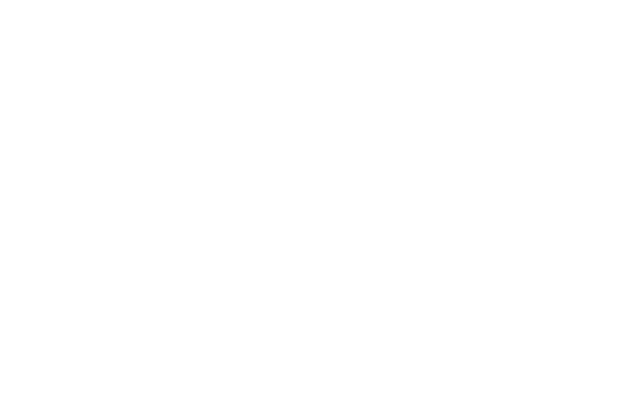
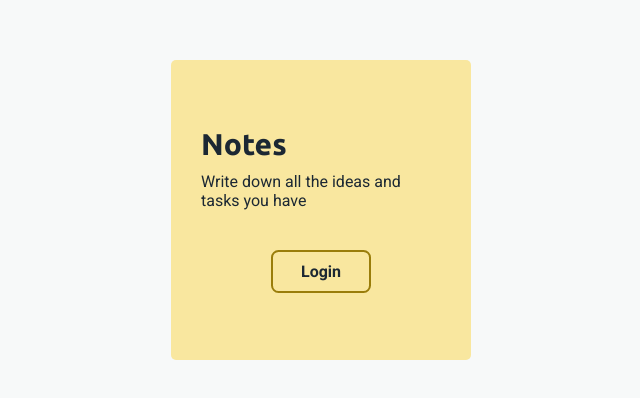
Before and after one commit to NerioBalza/notes, a React (Create React App) app: page / in a window 1280 px wide. Shown: the part 158-556 px from the top of the page, without its empty margins (319-959 px from the left). Built offline with nearby package versions, Linux system fonts and the light colour scheme.

Commit message:
Hero de la Home page terminado

```diff
--- a/src/assets/styles/Index.scss
+++ b/src/assets/styles/Index.scss
@@ -1 +1,6 @@
-@import "./components/Globals.scss";
+@import "./lib/Globals.scss";
+
+//pages
+@import "./pages/Home.scss";
+
+//components
--- a/src/assets/styles/components/Globals.scss
+++ /dev/null
@@ -1,12 +0,0 @@
-* {
-  margin: 0;
-  padding: 0;
-  box-sizing: border-box;
-}
-
-html {
-  font-size: 62.5%;
-}
-
-body {
-}
--- /dev/null
+++ b/src/assets/styles/lib/Globals.scss
@@ -0,0 +1,62 @@
+@import url("https://fonts.googleapis.com/css2?family=Ubuntu:ital,wght@0,300;0,400;0,500;0,700;1,300;1,400;1,500;1,700&display=swap");
+@import url("https://fonts.googleapis.com/css2?family=Roboto:ital,wght@0,100;0,300;0,400;0,500;0,700;0,900;1,100;1,300;1,400;1,500;1,700;1,900&display=swap");
+
+//Fonts:
+$title-font: "Ubuntu", sans-serif;
+$text-font: "Roboto", sans-serif;
+
+//Colors:
+$primary-color: #9a7d0a;
+$secundary-color: #f9e79f;
+$tertiary-color: #abb2b9;
+$dark-color: #1c2833;
+$light-color: #f7f9f9;
+
+* {
+  margin: 0;
+  padding: 0;
+  box-sizing: border-box;
+}
+
+html {
+  font-size: 62.5%;
+}
+
+body {
+  font-family: $text-font;
+  color: $dark-color;
+  background-color: $light-color;
+}
+
+body.dark {
+  background-color: $dark-color;
+  color: $light-color;
+}
+
+h1,
+h2,
+h3,
+h4,
+h5,
+h6 {
+  font-family: $title-font;
+}
+
+a {
+  color: inherit;
+  text-decoration: none;
+}
+
+.btn {
+  display: block;
+  text-align: center;
+  padding: 1rem 2rem;
+  font-size: 1.6rem;
+  font-weight: bold;
+  width: auto;
+  min-width: 100px;
+  max-width: 200px;
+  background: transparent;
+  border: 2px solid $primary-color;
+  border-radius: 0.75rem;
+}
--- /dev/null
+++ b/src/assets/styles/pages/Home.scss
@@ -0,0 +1,35 @@
+.home {
+  .hero {
+    padding: 5rem 2.5rem;
+    display: flex;
+    justify-content: center;
+    align-items: center;
+    height: calc(100vh - 6.5rem);
+    color: $dark-color;
+
+    &__note {
+      display: flex;
+      flex-direction: column;
+      justify-content: center;
+      gap: 1rem;
+      padding: 3rem;
+      width: 100%;
+      min-width: 270px;
+      max-width: 300px;
+      height: auto;
+      min-height: 300px;
+      background: $secundary-color;
+      border-radius: 5px;
+    }
+    &__title {
+      font-size: 3rem;
+    }
+    &__text {
+      font-size: 1.6rem;
+    }
+    &__btn {
+      margin: 0 auto;
+      margin-top: 3rem;
+    }
+  }
+}
--- a/src/index.js
+++ b/src/index.js
@@ -6,6 +6,7 @@
 import reducer from "./reducers";
 //Component
 import App from "./router/App";
+import "./assets/styles/Index.scss";
 
 const initialState = {
   user: {
--- a/src/pages/Home.jsx
+++ b/src/pages/Home.jsx
@@ -1,7 +1,23 @@
 import React from "react";
+import { Link } from "react-router-dom";
 
 const Home = () => {
-  return <div></div>;
+  return (
+    <div className="home">
+      <section className="hero">
+        <div className="hero__note">
+          <h2 className="hero__title">Notes</h2>
+          <p className="hero__text">
+            Write down all the ideas and tasks you have
+          </p>
+          <Link className="btn hero__btn" to="/login">
+            Login
+          </Link>
+        </div>
+      </section>
+      <hr style={{ margin: " 0px 1rem" }} />
+    </div>
+  );
 };
 
 export default Home;
```
